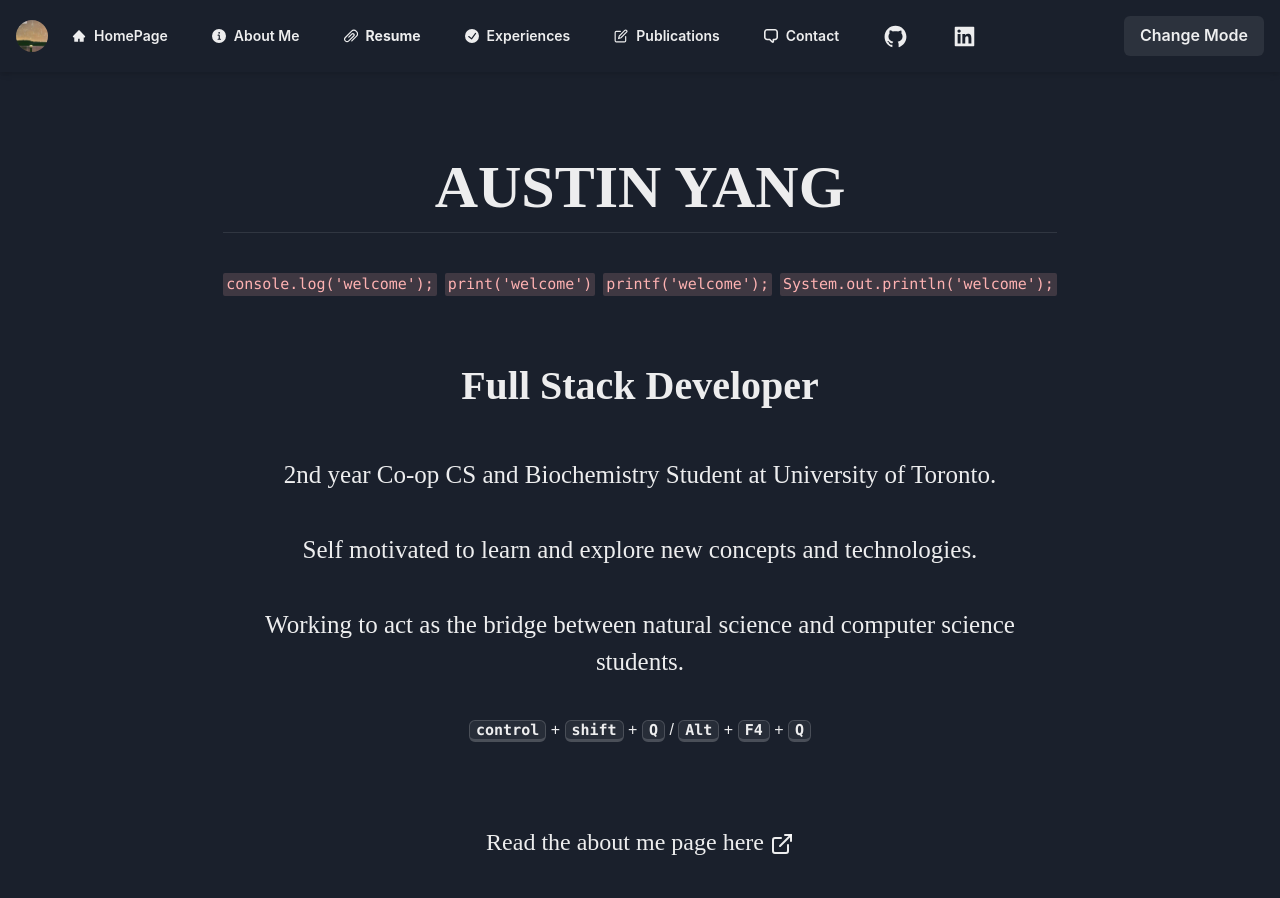
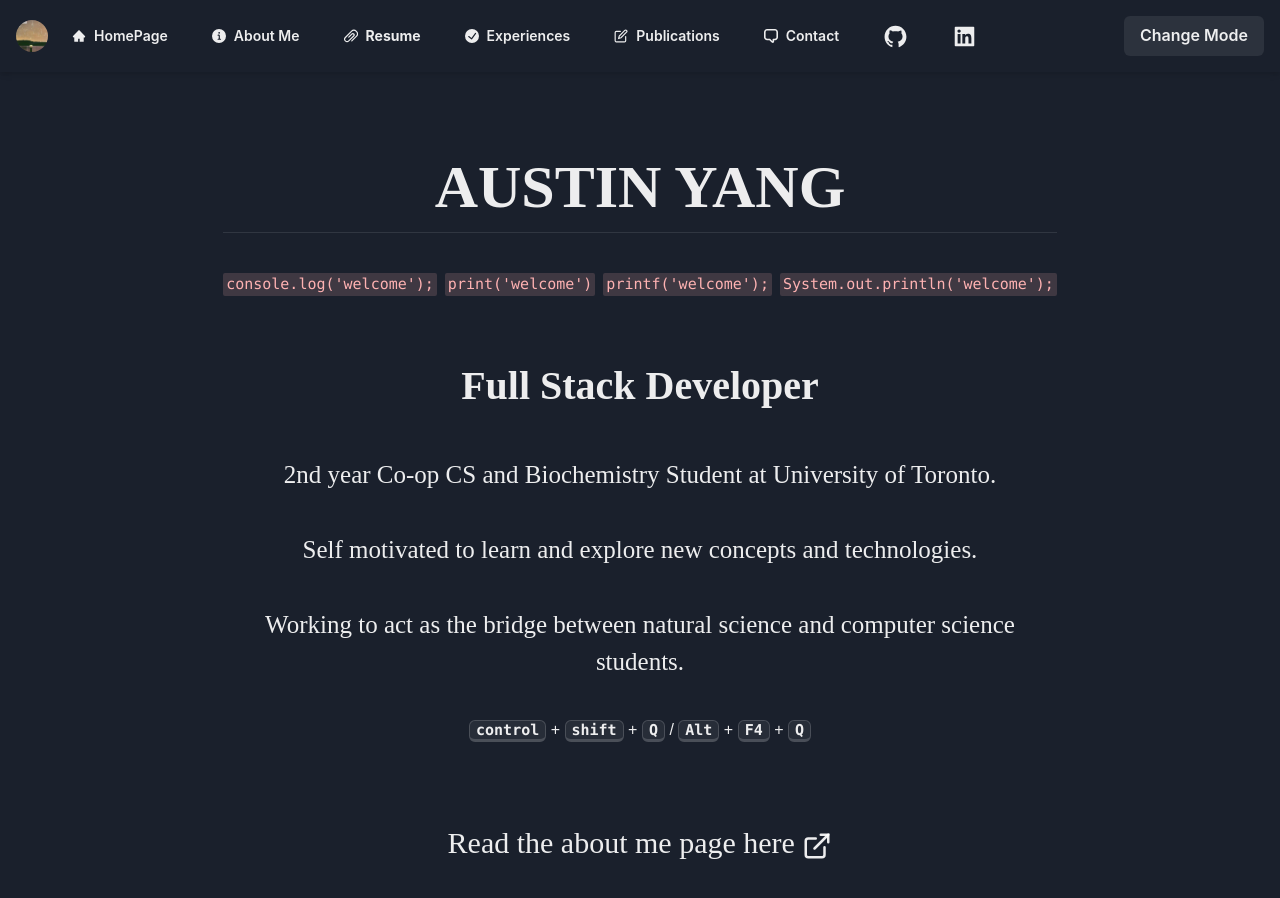
Before and after one commit to EkVid/PersonalWeb, a Next.js app: page / in a window 1280 px wide. Shown: the top 898 px of the page. Built offline with nearby package versions, Linux system fonts and the light colour scheme.

Commit message:
Update moving.js

```diff
--- a/components/homepage/moving.js
+++ b/components/homepage/moving.js
@@ -47,7 +47,12 @@ const Spla = () => {
           >
             <Center>
               <Link href="/aboutme">
-                <Text fontSize="2xl" spacing={3} pt={5} fontFamily={"serif"}>
+                <Text
+                  fontSize={{ base: "20px", md: "25px", lg: "30px" }}
+                  spacing={3}
+                  pt={5}
+                  fontFamily={"serif"}
+                >
                   Read the about me page here <ExternalLinkIcon />
                 </Text>
               </Link>
```
